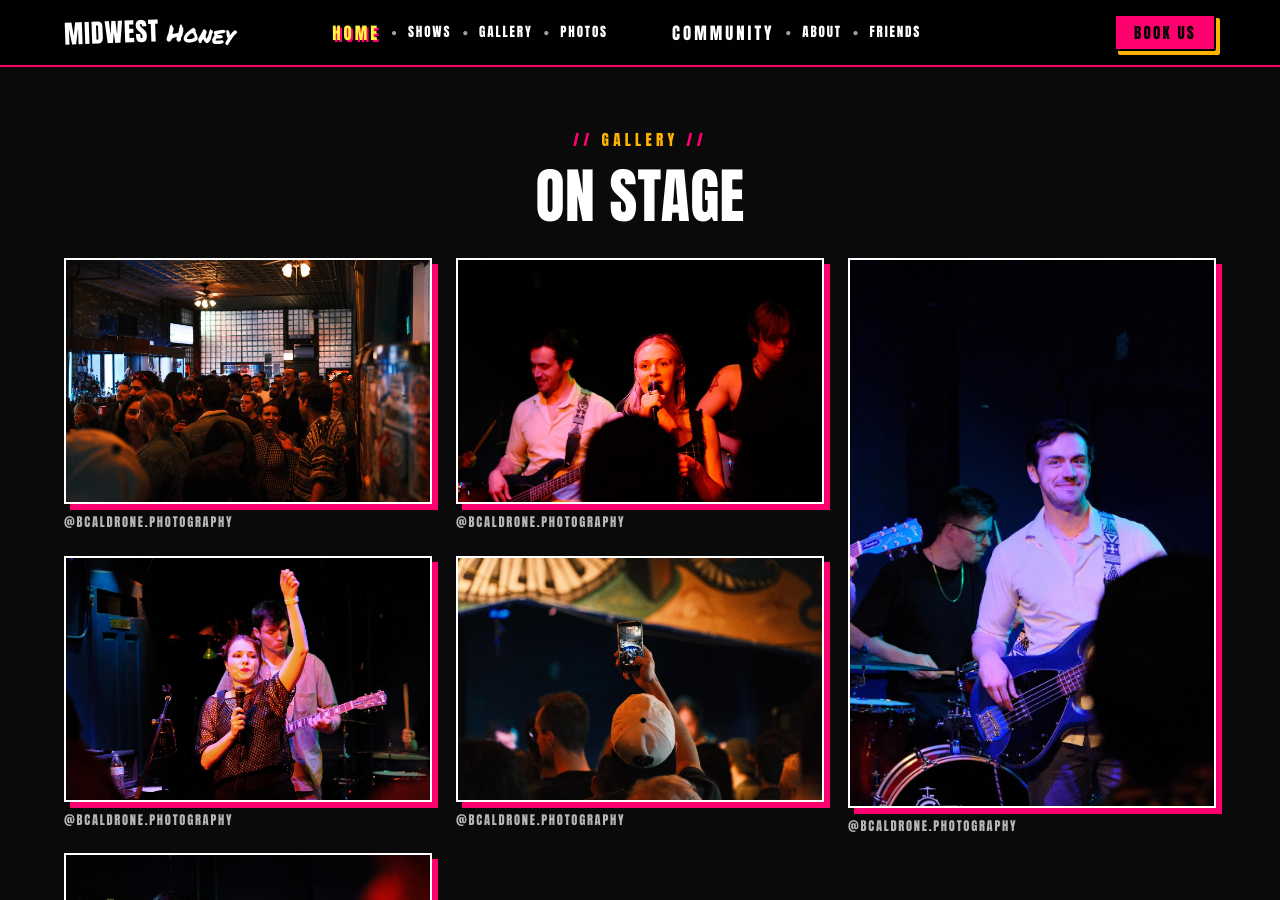
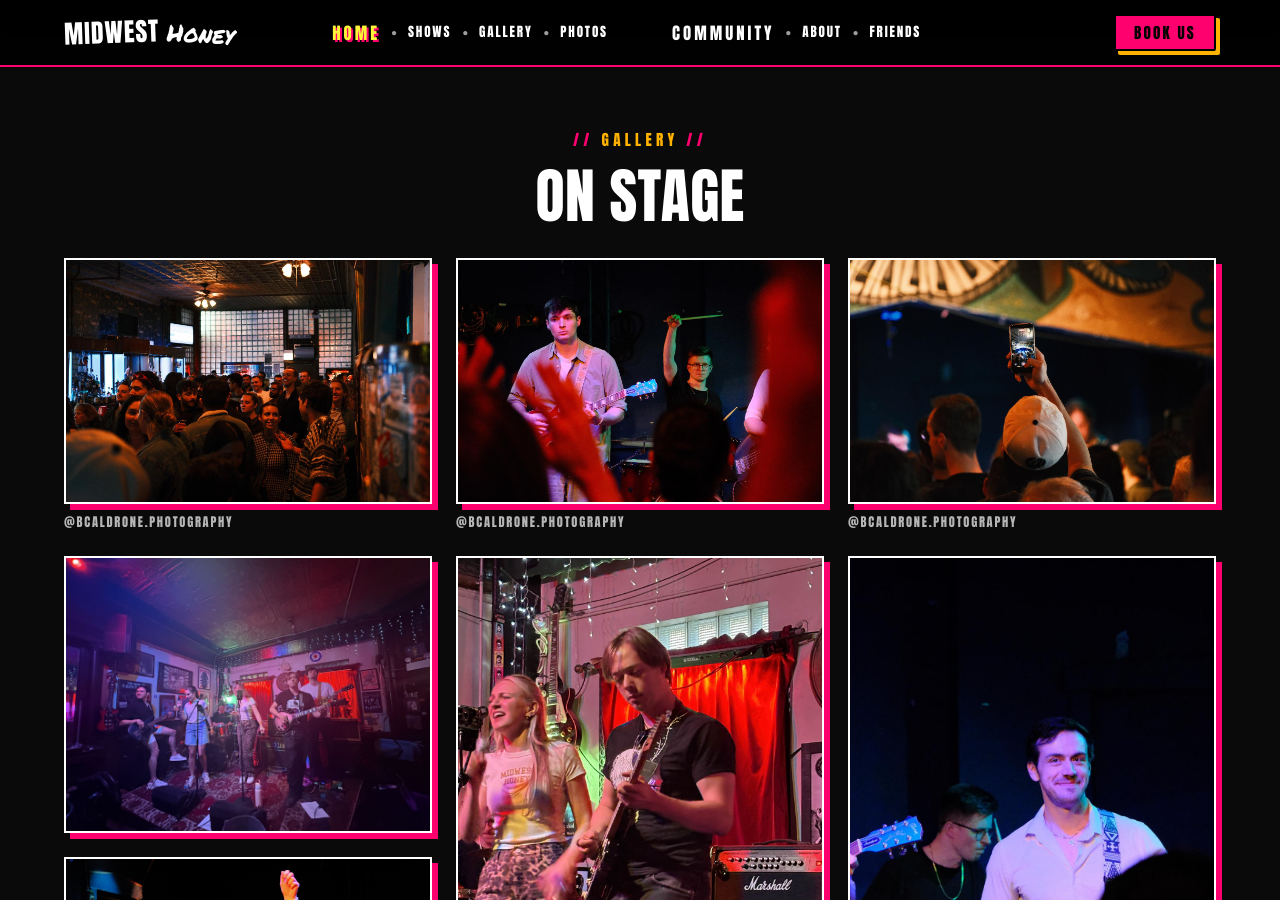
Before and after one commit to GooseRoc3/midwesthoneyband.github.io, a Jekyll site: the page built from index.html, in a window 1280 px wide and 900 px high, scrolled down 2500 px. Built offline with Jekyll 4.4.1, drawn with Linux system fonts in a browser that asks for light colours.

Commit message:
Add two Montrose live shots to the homepage gallery
The best-of was all Phyllis', which read as a one-show band. Slot in the two
real performance frames from Montrose (full band wide, and singer plus
guitarist), keeping the Phyllis' packed-room shot as the lead. Signage shots
stay on the per-gig archive only. Grid is now 8, within the best-of range.

Co-Authored-By: Claude Opus 4.8 (1M context) <noreply@anthropic.com>

```diff
--- a/index.html
+++ b/index.html
@@ -134,12 +134,18 @@ testimonials: []
         <figcaption><a href="https://instagram.com/bcaldrone.photography" target="_blank" rel="noopener">@bcaldrone.photography</a></figcaption>
       </figure>
       <figure class="gallery-item">
+        <img src="images/gallery/2026-07-23-montrose-01.jpg" alt="Midwest Honey playing a full six-piece set at Montrose Saloon" loading="lazy" decoding="async">
+      </figure>
+      <figure class="gallery-item">
         <img src="images/gallery/2026-05-06-phyllis-07.jpg" alt="Midwest Honey's singer with a fist raised mid-song" loading="lazy" decoding="async">
         <figcaption><a href="https://instagram.com/bcaldrone.photography" target="_blank" rel="noopener">@bcaldrone.photography</a></figcaption>
       </figure>
       <figure class="gallery-item">
         <img src="images/gallery/2026-05-06-phyllis-06.jpg" alt="Guitarist and drummer mid-set under red stage light" loading="lazy" decoding="async">
         <figcaption><a href="https://instagram.com/bcaldrone.photography" target="_blank" rel="noopener">@bcaldrone.photography</a></figcaption>
+      </figure>
+      <figure class="gallery-item">
+        <img src="images/gallery/2026-07-23-montrose-02.jpg" alt="Singer and guitarist mid-song at Montrose Saloon" loading="lazy" decoding="async">
       </figure>
       <figure class="gallery-item">
         <img src="images/gallery/2026-05-06-phyllis-05.jpg" alt="Midwest Honey's singer at the mic, flanked by bass and guitar" loading="lazy" decoding="async">
```
